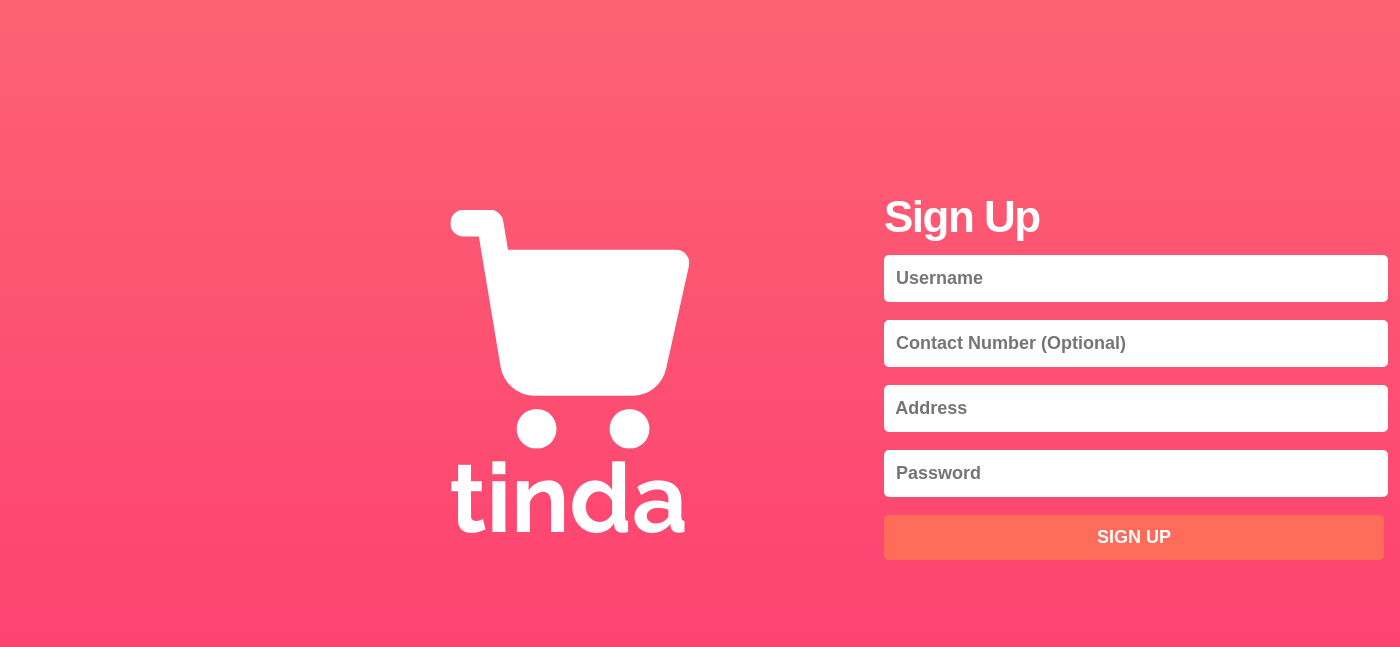
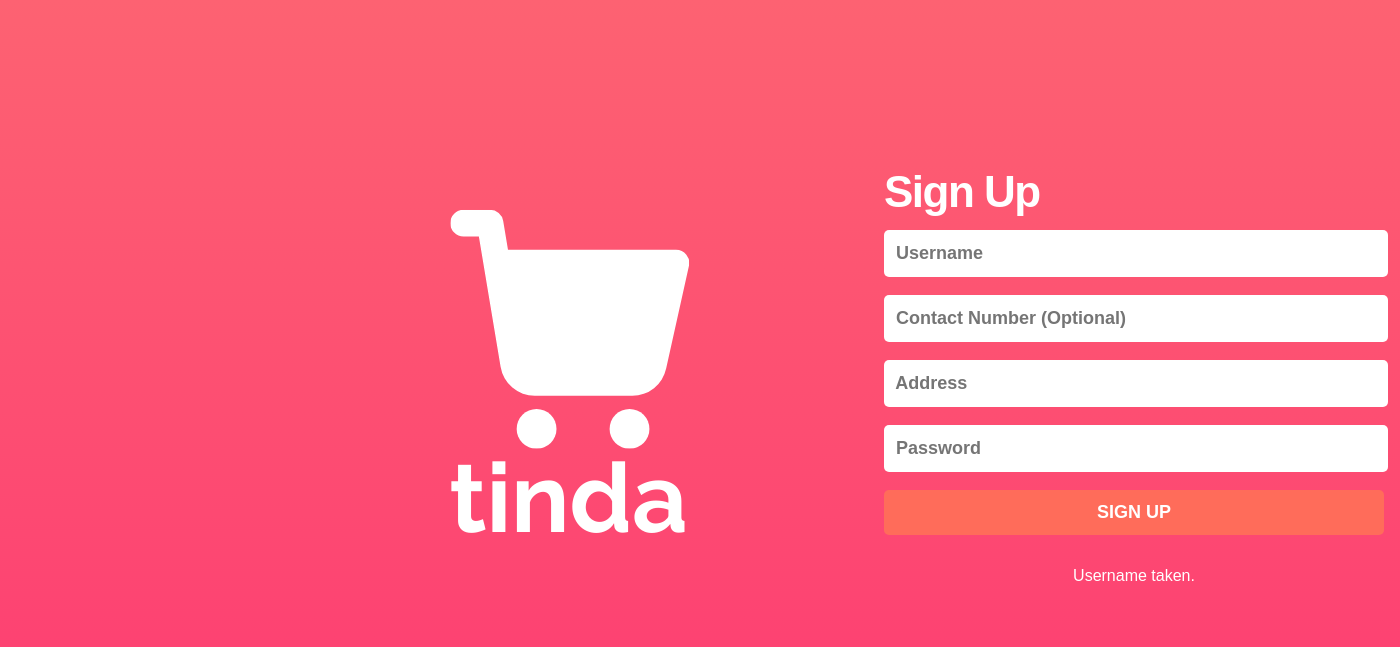
Before and after one commit to TristanDBioC/StoreProjekt, a PHP site: page /signup.php in a window 1400 px wide. Shown: the top 647 px of the page. Run offline with PHP 8.4, Linux system fonts and the light colour scheme.

Commit message:
weird shit

```diff
--- a/public/signin.php
+++ b/public/signin.php
@@ -35,7 +35,7 @@
                     echo "<meta http-equiv='refresh' content='0'>";
                 } else {
                     echo "User found";
-                    header('Location: index.php');
+                    // header('Location: index.php');
                 }
             }
 
@@ -51,7 +51,7 @@
             <form method="POST">
                 <input type="text" name="username" id="em" placeholder="  Username">
                 <input type="password" name="password" id="pw" placeholder="  Password">
-                <input type="submit" name="submit" value="SIGN UP">
+                <input type="submit" name="submit" value="SIGN IN">
             </form>
         </div>
 
--- a/public/signup.php
+++ b/public/signup.php
@@ -17,12 +17,20 @@
     <div class="signupform">
             <h1 class="title">Sign Up</h1>
         <div class="inputs">
-            <form method="POST">
+            <form method="POST" action="">
                 <input type="text" name="username" id="em" placeholder="  Username" pattern="^[\S]{1,16}$" title="Up to 16 characters, no spaces.">
-                <input type="number" name="contactnum" id="cn" placeholder="  Contact Number (Optional)">
+                <input type="text" name="contactnum" id="cn" placeholder="  Contact Number (Optional)" pattern="^[0-9]+$">
                 <input type="text" name="address" id="ad" placeholder="  Address">
                 <input type="password" name="pw" id="pw" placeholder="  Password" pattern="^(?=.*\d)(?=.*[A-Z]).{8,}$" title="Requires 1 capital letter, 1 number, and is at least 8 characters long.">
                 <input type="submit" name="submit" value="SIGN UP">
+
+                <div class="err"><p>Username taken.</p></div>
+
+                <?php
+                    function displayError() {
+                        echo "<p class='err'>Username taken.</p>";
+                    }
+                ?>
             </form>
         </div>
 
@@ -44,7 +52,7 @@
                 addtoDB();
 
             } else {
-                echo 'alert("Username already exists ")';
+                displayError();
             }
         }
 
--- a/public/stylesheets/signin.css
+++ b/public/stylesheets/signin.css
@@ -25,7 +25,6 @@
 
     font-size: 1.125em;
     font-weight: bold;
-    color: lightslategrey;
 }
 
 input[type="submit"] {
--- a/public/stylesheets/signup.css
+++ b/public/stylesheets/signup.css
@@ -24,7 +24,6 @@
 
     font-size: 1.125em;
     font-weight: bold;
-    color: lightslategrey;
 }
 
 input[type="submit"] {
@@ -40,3 +39,11 @@ input[type="submit"] {
     font-weight: bold;
     color: white;
 }
+
+.err {
+    color: white;
+
+    width: fit-content;
+    margin: auto;
+    margin-top: 2em;
+}
```
